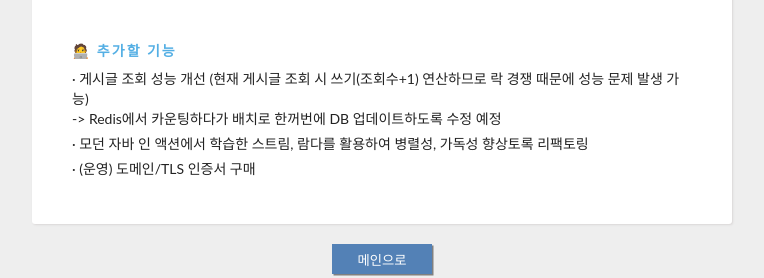
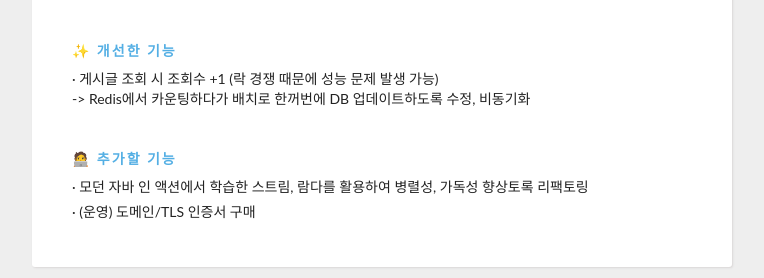
Before and after one commit to ljkhyeong/portfolio, a React (Create React App) app: page /project3 in a window 1280 px wide. Shown: the part 1247-1525 px from the top of the page, without its empty margins (258-1022 px from the left). Built offline with nearby package versions, Linux system fonts and the light colour scheme.

Commit message:
Update: project3 내용 업데이트

```diff
--- a/src/component/project/Project3.js
+++ b/src/component/project/Project3.js
@@ -160,15 +160,22 @@ const Project3 = () => {
               ))}
             </div>
             <div className="section">
+              <div className="section__title">✨ 개선한 기능</div>
+              <div className="section__list">
+                <div className="section__list-item">
+                  <div className="project-text">
+                    · 게시글 조회 시 조회수 +1 (락 경쟁 때문에 성능 문제 발생
+                    가능)
+                    <br /> -> Redis에서 카운팅하다가 배치로 한꺼번에 DB
+                    업데이트하도록 수정, 비동기화
+                  </div>
+                </div>
+              </div>
+            </div>
+            <div className="section">
               <div className="section__title">🧑‍💻 추가할 기능</div>
               <div className="section__list">
                 <div className="section__list-item">
-                  <div className="project-text">
-                    · 게시글 조회 성능 개선 (현재 게시글 조회 시 쓰기(조회수+1)
-                    연산하므로 락 경쟁 때문에 성능 문제 발생 가능)
-                    <br /> -> Redis에서 카운팅하다가 배치로 한꺼번에 DB
-                    업데이트하도록 수정 예정
-                  </div>
                   <div className="project-text">
                     · 모던 자바 인 액션에서 학습한 스트림, 람다를 활용하여
                     병렬성, 가독성 향상토록 리팩토링
```
